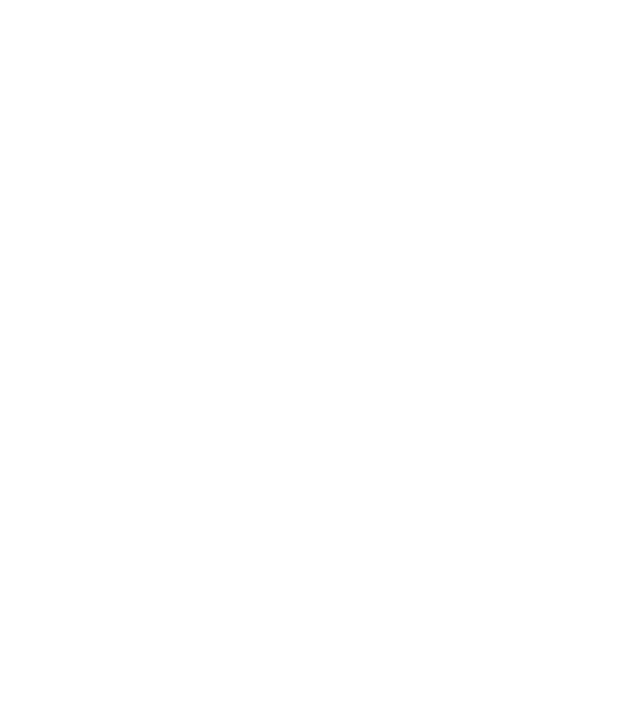
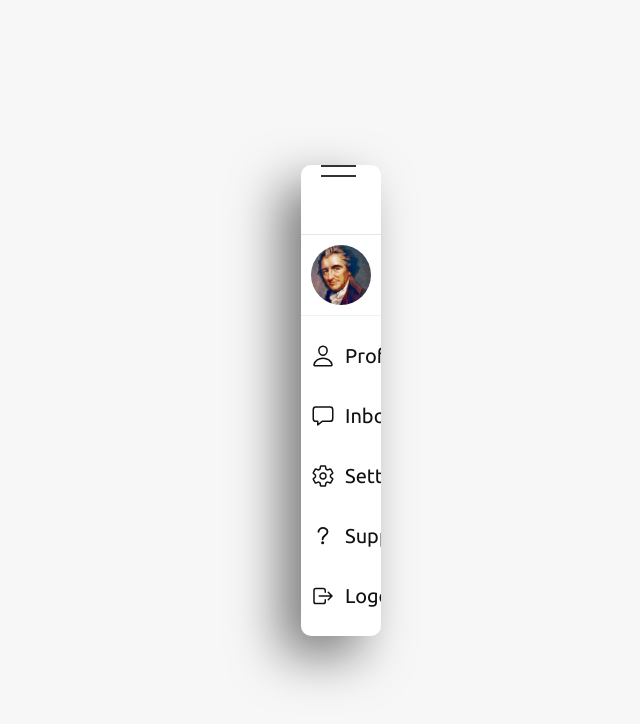
Before and after one commit to RockLloque/CSS-Desings, a plain HTML site: page FloatingActionMenu/index.html in a window 1280 px wide. Shown: the whole page, without its empty margins (299-939 px from the left). Drawn offline with nearby package versions, Linux system fonts and the light colour scheme.

Commit message:
final styles

```diff
--- a/FloatingActionMenu/index.html
+++ b/FloatingActionMenu/index.html
@@ -3,10 +3,53 @@
 <head>
   <meta charset="UTF-8">
   <meta name="viewport" content="width=device-width, user-scalable=no, initial-scale=1.0, maximum-scale=1.0, minimum-scale=1.0">
-  <title>FLoatin Action Menu</title>
+  <title>Floatin Action Menu</title>
   <link rel="stylesheet" href="style.css" media="all">
 </head>
 <body>
-
+  <div class="navigation">
+    <div class="menu_toggle">
+    </div>
+    <div class="profile">
+      <div class="imgB">
+        <img src="./thomaspaine.jpg" alt="Thomas Paine">
+      </div>
+    </div>
+    <ul class="menu">
+      <li>
+        <a href="#">
+          <span class="icon"><ion-icon name="person-outline"></ion-icon></span>
+          <span class="text">Profile</span>
+        </a>
+      </li>
+      <li>
+        <a href="#">
+          <span class="icon"><ion-icon name="chatbox-outline"></ion-icon></span>
+          <span class="text">Inbox</span>
+        </a>
+      </li>
+      <li>
+        <a href="#">
+          <span class="icon"><ion-icon name="settings-outline"></ion-icon></span>
+          <span class="text">Settings</span>
+        </a>
+      <li>
+        <a href="#">
+          <span class="icon"><ion-icon name="help-outline"></ion-icon></span>
+          <span class="text">Support</span>
+        </a>
+      </li>
+      <li>
+        <a href="#">
+          <span class="icon"><ion-icon name="log-out-outline"></ion-icon></span>
+          <span class="text">Logout</span>
+        </a>
+      </li>
+      </li>
+    </ul>
+  </div>
+  <script src="./toggle_menu.js"></script>
+  <script type="module" src="https://unpkg.com/ionicons@5.5.2/dist/ionicons/ionicons.esm.js"></script>
+  <script nomodule src="https://unpkg.com/ionicons@5.5.2/dist/ionicons/ionicons.js"></script>
 </body>
 </html>
--- a/FloatingActionMenu/style.css
+++ b/FloatingActionMenu/style.css
@@ -1,3 +1,5 @@
+@import url('https://fonts.googleapis.com/css2?family=Ubuntu:wght@300;400;500;700;&display=swap');
+
 *,
 *::before,
 *::after
@@ -5,9 +7,168 @@
   margin: 0;
   padding: 0;
   box-sizing: border-box;
+  font-family: 'Ubuntu', sans-serif;
 }
 
 body
 {
+  display: grid;
+  place-items: center;
   min-height: 100vh;
+  background-color: #f7f7f7;
 }
+
+.navigation
+{
+  display: flex;
+  align-items: flex-start;
+  flex-direction: column;
+  border-radius: 10px;
+  width: 80px;
+  background-color: #fff;
+  box-shadow: -20px 20px 50px rgba(0,0,0,0.5);
+  transition: 0.5s;
+  overflow: hidden;
+}
+
+.navigation.active {
+  width: 400px;
+}
+
+.navigation > .menu_toggle
+{
+  position: relative;
+  width: 80px;
+  height: 70px;
+  display: flex;
+  align-items: flex-start;
+  cursor: pointer;
+  padding: 0 20px;
+  width: 100%;
+  border-bottom: 1px solid rgba(0,0,0,0.1);
+}
+
+.navigation > .menu_toggle::before,
+.navigation > .menu_toggle::after
+{
+  content: '';
+  position: absolute;
+  width: 35px;
+  height: 2px;
+  background-color: #333;
+  transition: 0.5s;
+}
+
+.navigation > .menu_toggle::before
+{
+  transform: translateY(-10px);
+}
+
+.navigation > .menu_toggle::after
+{
+  transform: translateY(10px);
+  box-shadow: 0 -10px #333;
+}
+
+
+.navigation.active > .menu_toggle::before
+{
+  transform: translateY(0px) rotate(45deg);
+}
+
+.navigation.active > .menu_toggle::after
+{
+  transform: translateY(0px) rotate(-45deg);
+  box-shadow: 0 0 transparent;
+}
+
+.navigation > .profile
+{
+  position: relative;
+  display: grid;
+  place-items: center;
+  margin: 10px 0;
+  padding: 0 10px;
+  width: 100%;
+}
+
+.navigation > .profile > .imgB
+{
+  position: relative;
+  width: 60px;
+  aspect-ratio: 1;
+  overflow: hidden;
+  border-radius: 50%;
+  overflow: hidden;
+  transition: 0.5s;
+}
+
+.navigation.active > .profile > .imgB
+{
+  width: 200px;
+  aspect-ratio: 1;
+}
+
+.navigation > .profile > .imgB > img
+{
+  position: absolute;
+  top: 0;
+  left: 0;
+  width: 100%;
+  height: 100%;
+  object-fit: cover;
+}
+
+.navigation > .menu
+{
+  position: relative;
+  width: 100%;
+  padding: 10px;
+  transition: 0.5s;
+  border-top: 1px solid rgba(0,0,0, 0.05);
+}
+
+.navigation.active > .menu
+{
+  padding: 10px 20px;
+}
+
+.navigation > .menu > li
+{
+  list-style: none;
+}
+
+.navigation > .menu > li > a
+{
+  position: relative;
+  display: flex;
+  text-decoration: none;
+  color: #111;
+  border-radius: 10px;
+}
+
+.navigation > .menu > li > a:hover
+{
+  background-color: #0084ff;
+  color: #fff;
+}
+
+.navigation > .menu > li > a > .icon
+{
+  position: relative;
+  width: 60px;
+  height: 60px;
+  display: grid;
+  place-items: center;
+  font-size: 1.5rem;
+}
+
+.navigation > .menu > li > a > .text
+{
+  position: relative;
+  margin-left: 10px;
+  height: 60px;
+  display: grid;
+  place-items: center;
+  font-size: 1.25rem;
+}
```
